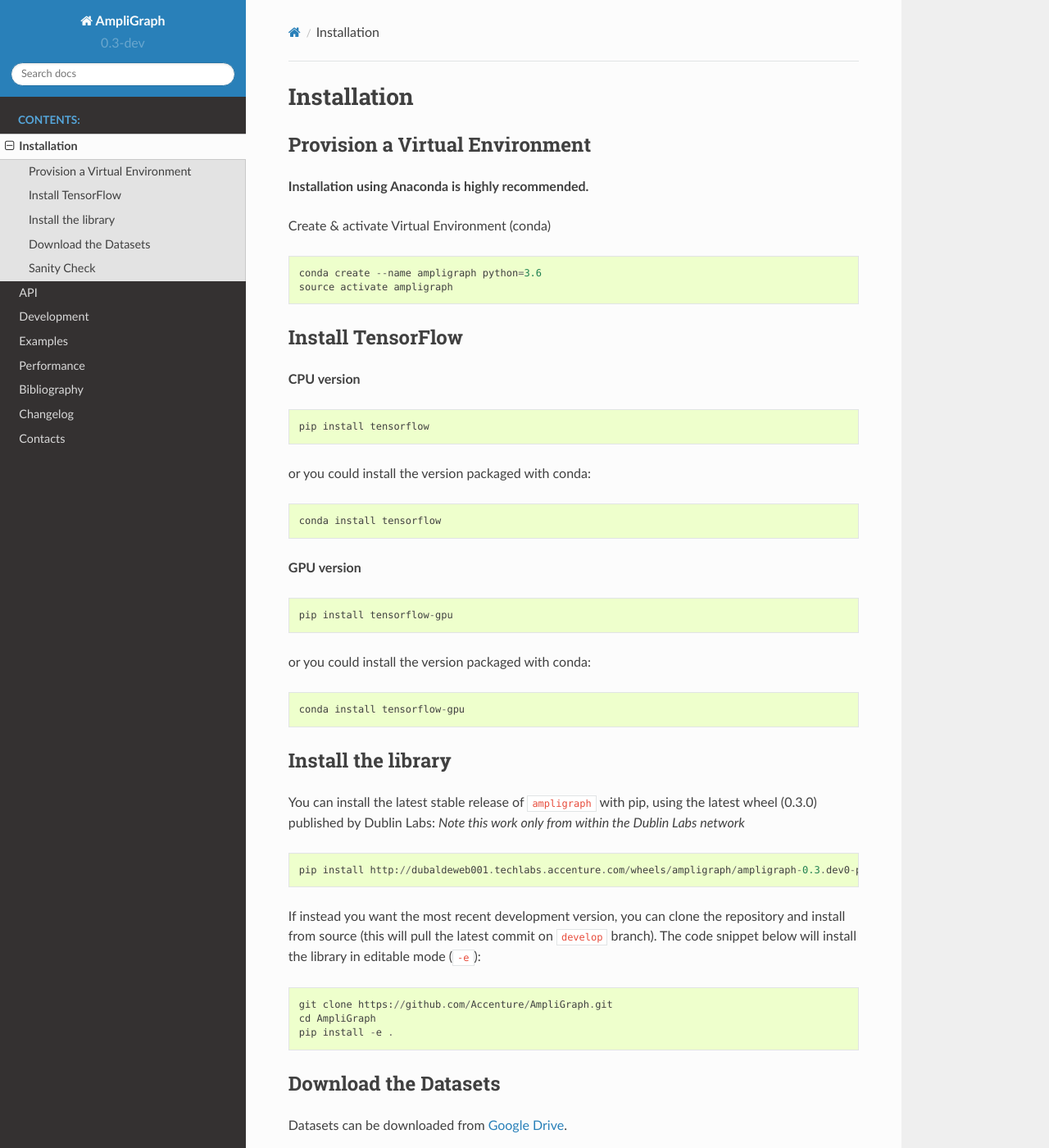
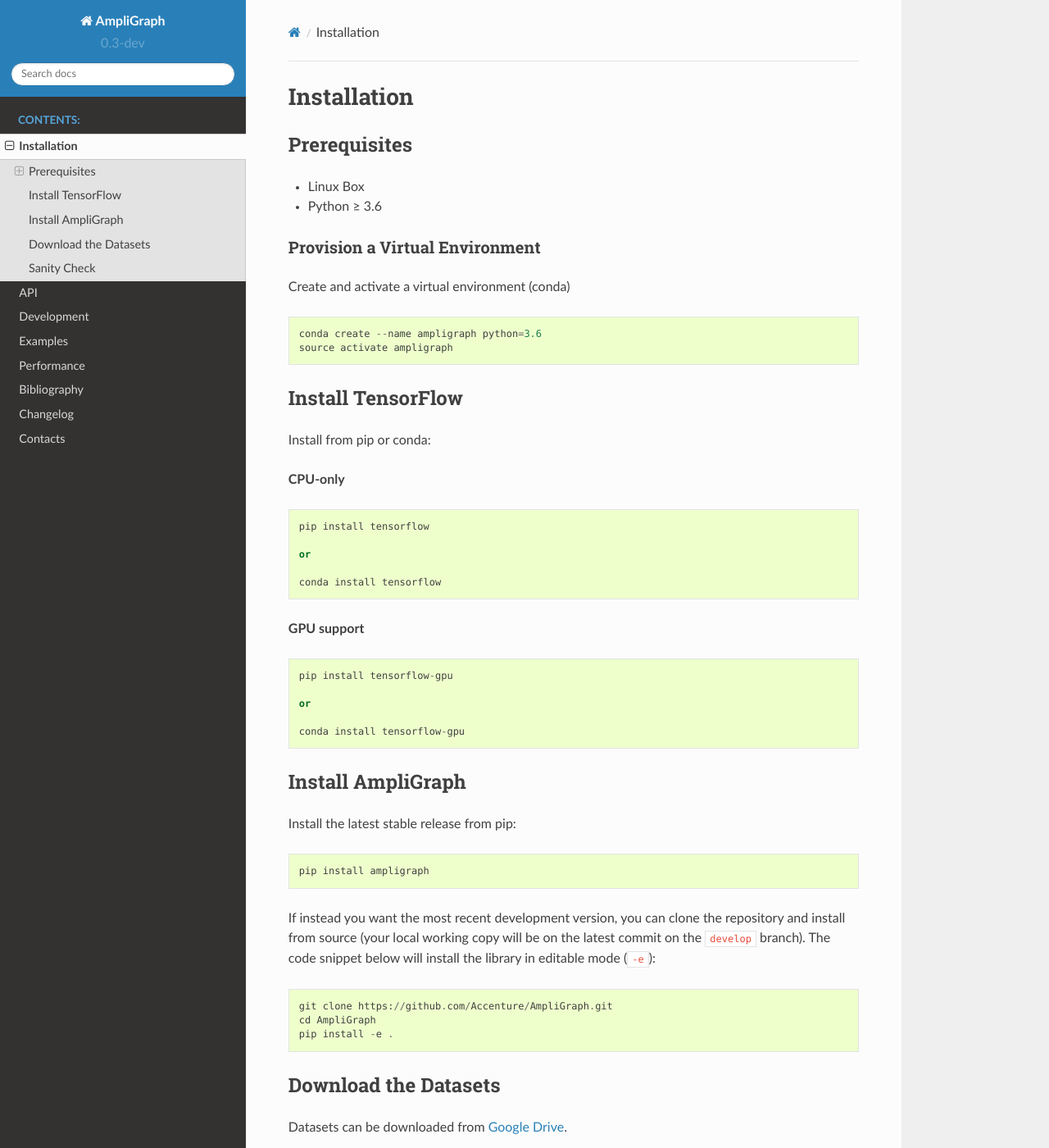
Before and after one commit to Accenture/AmpliGraph, a Sphinx documentation site: the page built from docs/install.md, in a window 1280 px wide and 1400 px high. Shown: the whole window at 82% size. Built offline with Sphinx 7.4.7 and the Read the Docs theme 2.0.0, drawn with Linux system fonts in a browser that asks for light colours.

Commit message:
[docs] installation prerequisites

````diff
--- a/docs/generated/ampligraph.datasets.load_ICEWS.rst
+++ /dev/null
@@ -1,6 +0,0 @@
-load_ICEWS
-==============================
-
-.. currentmodule:: ampligraph.datasets
-
-.. autofunction:: load_ICEWS
--- a/docs/install.md
+++ b/docs/install.md
@@ -1,11 +1,14 @@
 
 # Installation
 
-### Provision a Virtual Environment
+### Prerequisites
 
-**Installation using Anaconda is highly recommended.**
+* Linux Box
+* Python ≥ 3.6
 
-Create & activate Virtual Environment (conda)
+#### Provision a Virtual Environment
+
+Create and activate a virtual environment (conda)
 
 ```
 conda create --name ampligraph python=3.6
@@ -14,43 +17,40 @@
 
 ### Install TensorFlow
 
-**CPU version**
+Install from pip or conda:
+
+**CPU-only**
 
 ```
 pip install tensorflow
-```
 
-or you could install the version packaged with conda:
+or
 
-```
 conda install tensorflow
 ```
 
-**GPU version**
+**GPU support**
 
 ```
 pip install tensorflow-gpu
-```
 
-or you could install the version packaged with conda:
+or
 
-```
 conda install tensorflow-gpu
 ```
 
 
-## Install the library
+## Install AmpliGraph
 
 
-You can install the latest stable release of `ampligraph` with pip, using the latest wheel (0.3.0) published by Dublin Labs:
-*Note this work only from within the Dublin Labs network*
+Install the latest stable release from pip:
 
 ```
-pip install http://dubaldeweb001.techlabs.accenture.com/wheels/ampligraph/ampligraph-0.3.dev0-py3-none-any.whl
+pip install ampligraph
 ```
 
 If instead you want the most recent development version, you can clone the repository
-and install from source (this will pull the latest commit on `develop` branch).
+and install from source (your local working copy will be on the latest commit on the `develop` branch).
 The code snippet below will install the library in editable mode (`-e`):
 
 ```
````
Also changed, not shown: docs/index.rst (+8 -8 lines), docs/img/concept_embeddings.png (added).
